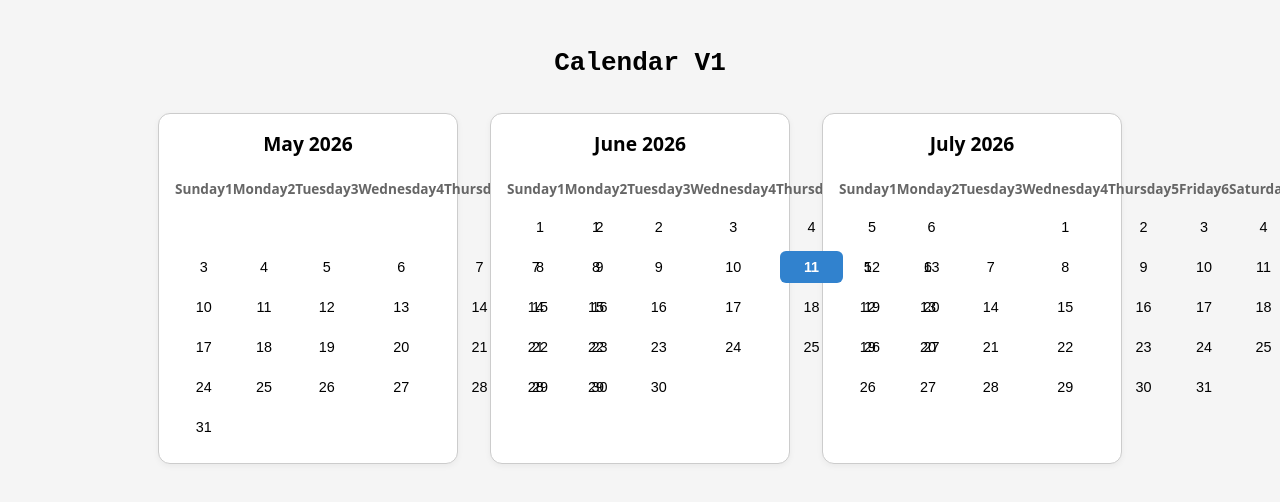
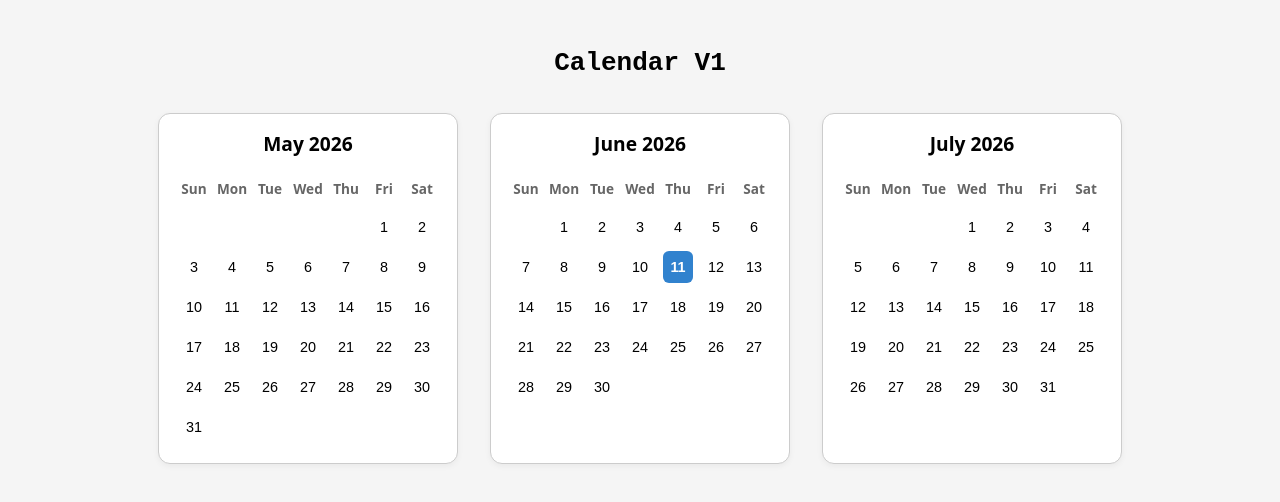
Before and after one commit to TripleAze/chainguard, a React (Vite) app in the folder razz-bug-calenderapp/: page / in a window 1280 px wide. Shown: the top 502 px of the page. Built offline with nearby package versions, Linux system fonts and the light colour scheme.

Commit message:
fix(Month): correct weekday abbreviations

```diff
--- a/razz-bug-calenderapp/src/components/Month.tsx
+++ b/razz-bug-calenderapp/src/components/Month.tsx
@@ -6,7 +6,7 @@ interface MonthProps {
   highlightToday: boolean;
 }
 
-const Weekdays = ["Sunday1", "Monday2", "Tuesday3", "Wednesday4", "Thursday5", "Friday6", "Saturday6"];
+const Weekdays = ["Sun", "Mon", "Tue", "Wed", "Thu", "Fri", "Sat"];
 
 const Month: React.FC<MonthProps> = ({ date, highlightToday }) => {
   const year = date.getFullYear();
```
